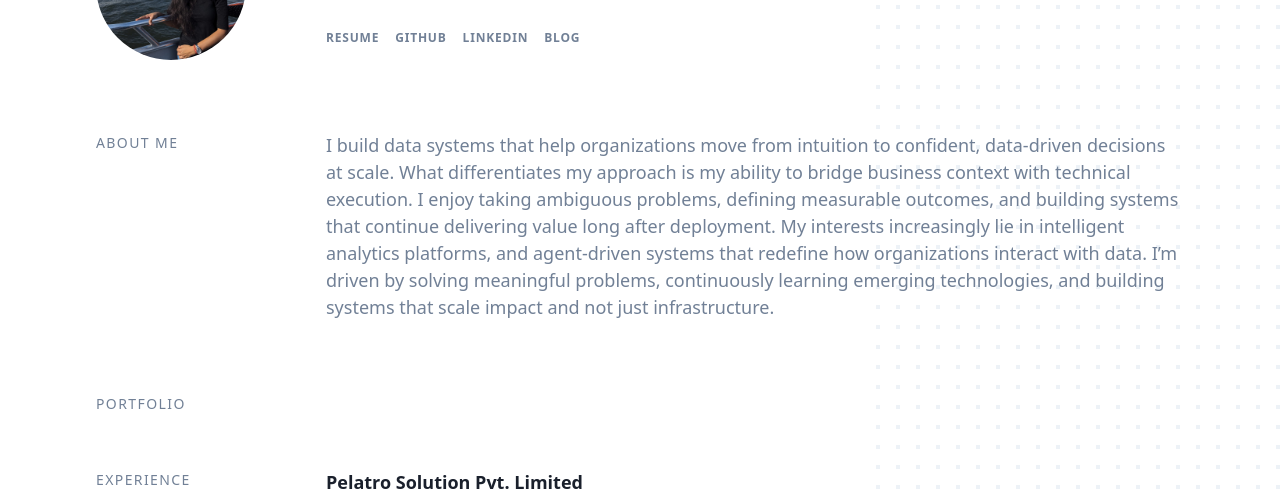
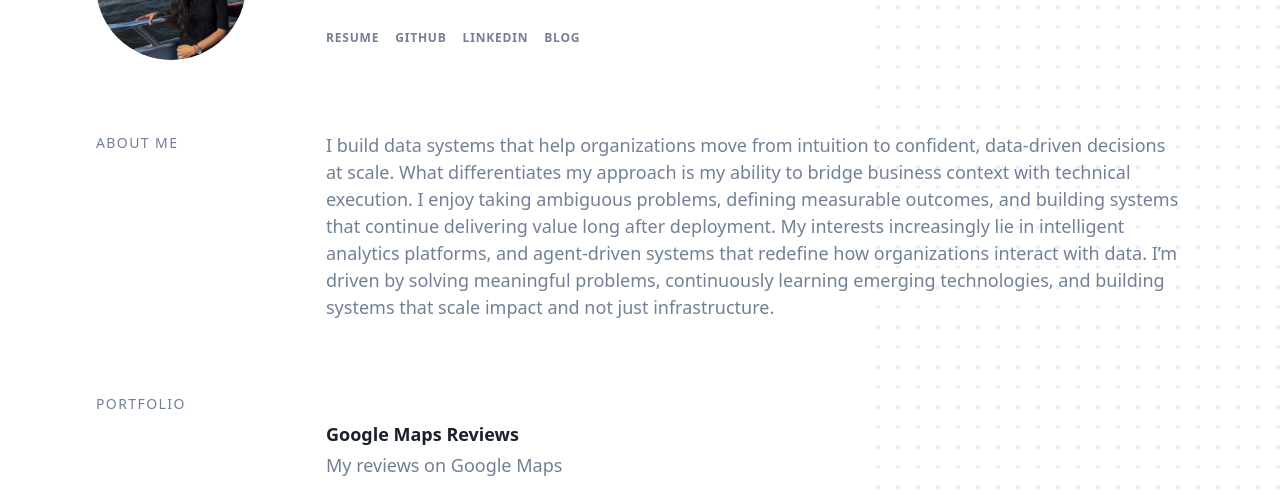
Before and after one commit to apriya3/apriya3.github.io, a Gatsby site: page / in a window 1280 px wide. Shown: the part 235-732 px from the top of the page. Built offline with nearby package versions, Linux system fonts and the light colour scheme; Gatsby itself is replaced by a stand-in of ours.

Commit message:
added google reviews link

```diff
--- a/src/components/section-blog/index.jsx
+++ b/src/components/section-blog/index.jsx
@@ -16,6 +16,11 @@
           internal
         />
       ))}
+      <SummaryItem
+        name="Google Maps Reviews"
+        description="My reviews on Google Maps"
+        link="https://google.com/maps/contrib/101112107729949975275/reviews/@47.6176503,-122.355194,13z/data=!4m3!8m2!3m1!1e1?authuser=1&entry=ttu&g_ep=EgoyMDI2MDIyMi4wIKXMDSoASAFQAw%3D%3D"
+      />
       {posts.length >= 5 && (
         <Link className="text-gray-500 text-sm hover:text-black" to="/blog">
           View all posts &rarr;
--- a/src/components/summary-item/index.jsx
+++ b/src/components/summary-item/index.jsx
@@ -12,7 +12,11 @@
   if (internal) {
     linkContent = <Link to={link}>{name}</Link>;
   } else {
-    linkContent = <a href={link}>{name}</a>;
+    linkContent = (
+      <a href={link} target="_blank" rel="noreferrer">
+        {name}
+      </a>
+    );
   }
 
   return (
```
